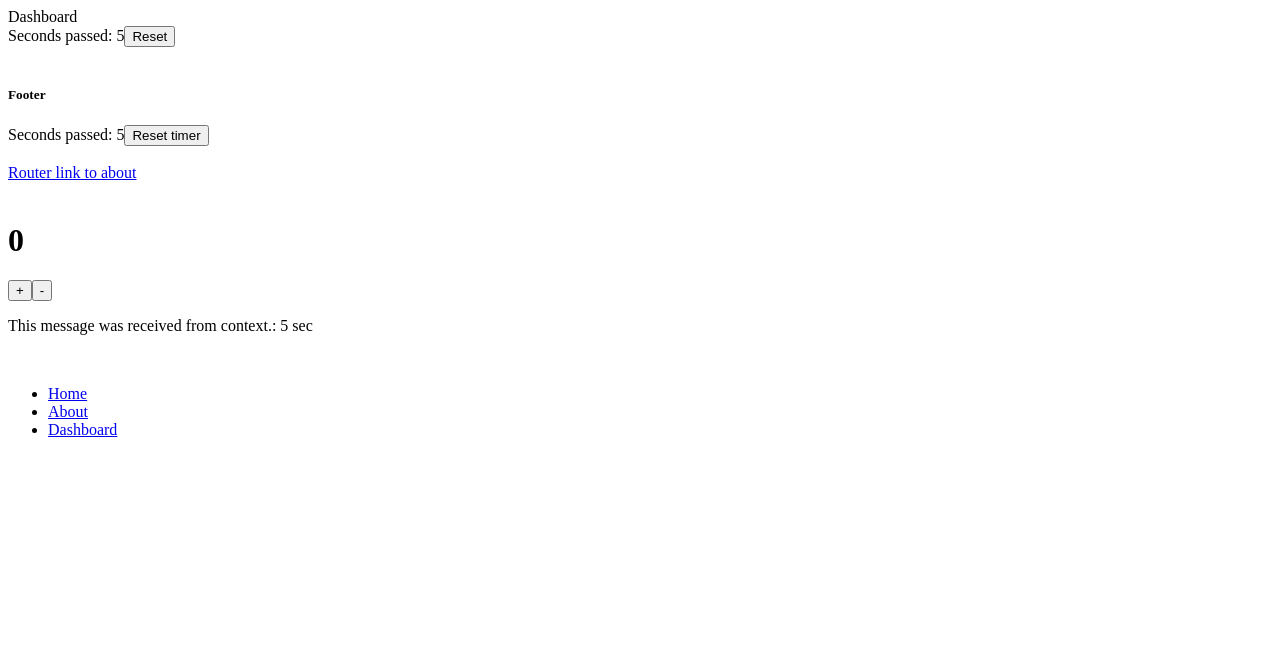
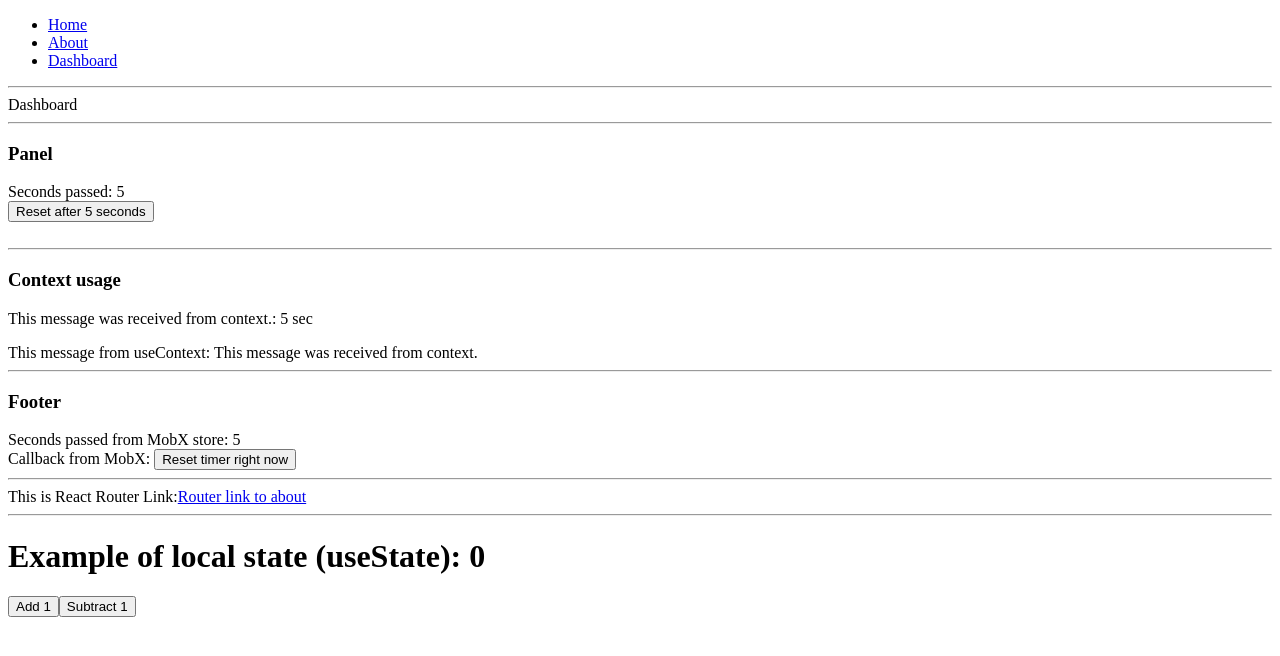
Before and after one commit to andrewklmn/my-react-mobx-boilerplate, a React (Create React App) app: page /dashboard in a window 1280 px wide. Shown: the top 656 px of the page. Built offline with nearby package versions, Linux system fonts and the light colour scheme.

Commit message:
Add: useContext consumer

```diff
--- a/src/App.js
+++ b/src/App.js
@@ -25,6 +25,18 @@ const App = () => {
     <Provider {...stores}>
       <AppDataProvider value={'This message was received from context.'}>
         <Router>
+          <ul>
+            <li>
+              <Link to="/">Home</Link>
+            </li>
+            <li>
+              <Link to="/about">About</Link>
+            </li>
+            <li>
+              <Link to="/dashboard">Dashboard</Link>
+            </li>
+          </ul>
+          <hr />
           <Switch>
             <Route exact path="/">
               <div>Home</div>
@@ -37,21 +49,10 @@ const App = () => {
             </Route>
             <Redirect to="/" />
           </Switch>
+          <hr />
           <Panel />
           <br />
           <Footer />
-          <br />
-          <ul>
-            <li>
-              <Link to="/">Home</Link>
-            </li>
-            <li>
-              <Link to="/about">About</Link>
-            </li>
-            <li>
-              <Link to="/dashboard">Dashboard</Link>
-            </li>
-          </ul>
         </Router>
       </AppDataProvider>
     </Provider>
--- a/src/components/Footer.js
+++ b/src/components/Footer.js
@@ -1,36 +1,44 @@
 // example of useState inside of injected observer and context consumer
 
-import React, { useState } from "react";
+import React, { useState, useContext } from "react";
 import { inject, observer } from 'mobx-react';
 import {
   Link,
 } from "react-router-dom";
-import { AppDataConsumer } from '../context';
+import { AppDataContext, AppDataConsumer } from '../context';
 
 const Footer = ({timerStore}) => {
+  // useState usage example
   const [data, setData ] = useState(0);
+
+  // useContext usage example
+  const valueFromUseContext = useContext(AppDataContext);
 
   console.log('==== PANEL ====');
 
   return (
     <div>
-      <h5>Footer</h5>
-      <span>Seconds passed: {timerStore.secondsPassed}</span>
-      <button onClick={() => timerStore.resetTimer()}>Reset timer</button>
-      <br />
-      <br />
-      <Link to="/about">Router link to about</Link>
-      <br />
-      <br />
-      <h1>{data}</h1>
-      <button onClick={()=>setData(data + 1)}>+</button>
-      <button onClick={()=>setData(data - 1)}>-</button>
+      <hr />
+      <h3>Context usage</h3>
       <AppDataConsumer>
         {(value) => {
           console.log('=== APP DATA CONSUMER ===');
           return (<p>{value}: {timerStore.secondsPassed} sec</p>);
         }}
       </AppDataConsumer>
+      This message from useContext: {valueFromUseContext}
+      <hr />
+      <h3>Footer</h3>
+      <span>Seconds passed from MobX store: {timerStore.secondsPassed}</span>
+      <br />
+      Callback from MobX: <button onClick={() => timerStore.resetTimer()}>Reset timer right now</button>
+      <hr />
+      This is React Router Link:
+      <Link to="/about">Router link to about</Link>
+      <hr />
+      <h1>Example of local state (useState): {data}</h1>
+      <button onClick={()=>setData(data + 1)}>Add 1</button>
+      <button onClick={()=>setData(data - 1)}>Subtract 1</button>
     </div>
   );
 };
--- a/src/components/Panel.js
+++ b/src/components/Panel.js
@@ -6,8 +6,10 @@ const Panel = inject('timerStore')(observer(({timerStore}) => {
 
   return (
     <div>
+      <h3>Panel</h3>
       <span>Seconds passed: {timerStore.secondsPassed}</span>
-      <button onClick={() => timerStore.resetAfter5Seconds()}>Reset</button>
+      <br />
+      <button onClick={() => timerStore.resetAfter5Seconds()}>Reset after 5 seconds</button>
     </div>
   );
 }));
```
Also changed, not shown: 1 other file (tests, documents, lock files or other folders).
